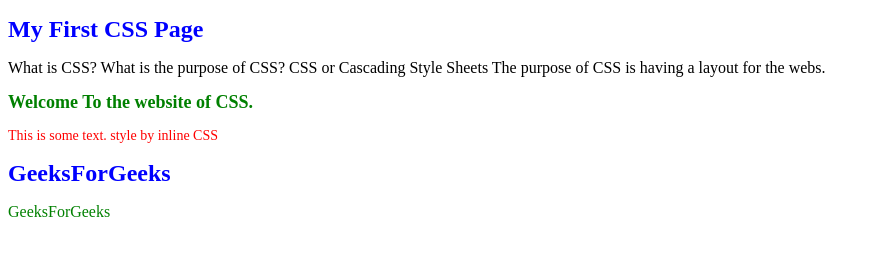
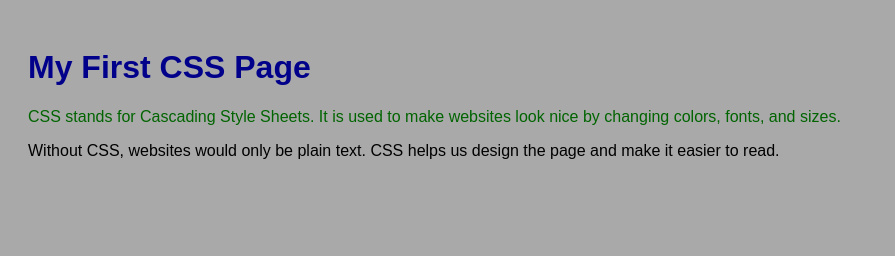
Before and after one commit to nicev3r/C-IT14WebTech, a plain HTML site: page HTML-LAB/lab1.html in a window 1280 px wide. Shown: the whole page, without its empty margins (0-895 px from the left). Drawn offline with Linux system fonts and the light colour scheme.

Commit message:
lab1 completed

```diff
--- a/HTML-LAB/lab1.html
+++ b/HTML-LAB/lab1.html
@@ -3,56 +3,33 @@
 <head>
     <meta charset="UTF-8">
     <meta name="viewport" content="width=device-width, initial-scale=1.0">
-    <title>Document</title>
+    <title>My First CSS Page</title>
+
+    <!-- External CSS -->
+  <link rel="stylesheet" href="style.css">
+
+  <!-- Internal CSS-->
+
+   <style>
+    h1 {
+      color: darkblue;
+    }
+  </style>
 </head>
 <body>
-    <h1>My First CSS Page</h1>
 
-    <p1> What is CSS? What is the purpose of CSS? CSS or Cascading Style Sheets </p1>
-    <p2>The purpose of CSS is having a layout for the webs. </p2>
-
-<!-- INLINE CODE -->
-<html>
-<body>
-    <h2 style="color: green;
-               font-size: 18px;">
-        Welcome To the website of CSS.
-    </h2>
-    <p style="color: red;
-              font-size: 14px;">
-        This is some text. style by inline CSS
-    </p>
-</body>
-</html>
-
-<!-- INTERNAL CSS CODE-->
-
-<html>
-<head>
-    <style>
-        h1 {
-            color: blue;
-            font-size: 24px;
-            font-weight: bold;
-        }
-
-        p {
-            color: green;
-            font-size: 16px;
-        }
-    </style>
+  <h1>My First CSS Page</h1>
 </head>
 <body>
-    <h1>GeeksForGeeks</h1>
-    <p>GeeksForGeeks</p>
-</body>
 
-</html>
+    <!-- Inline CSS-->
+     <p style="color: darkgreen;">
+        CSS stands for Cascading Style Sheets. It is used to make websites look nice by changing colors, fonts, and sizes.
+     </p>
 
-
-
-
-
+     <p>
+         Without CSS, websites would only be plain text. CSS helps us design the page and make it easier to read.
+     </p>
 
 
 
--- /dev/null
+++ b/HTML-LAB/style.css
@@ -0,0 +1,9 @@
+body {
+    background-color: darkgrey;
+    font-family:Arial,sans-serif;
+    padding:20px;
+}
+
+p{
+    font-size: 16px;
+}
```
